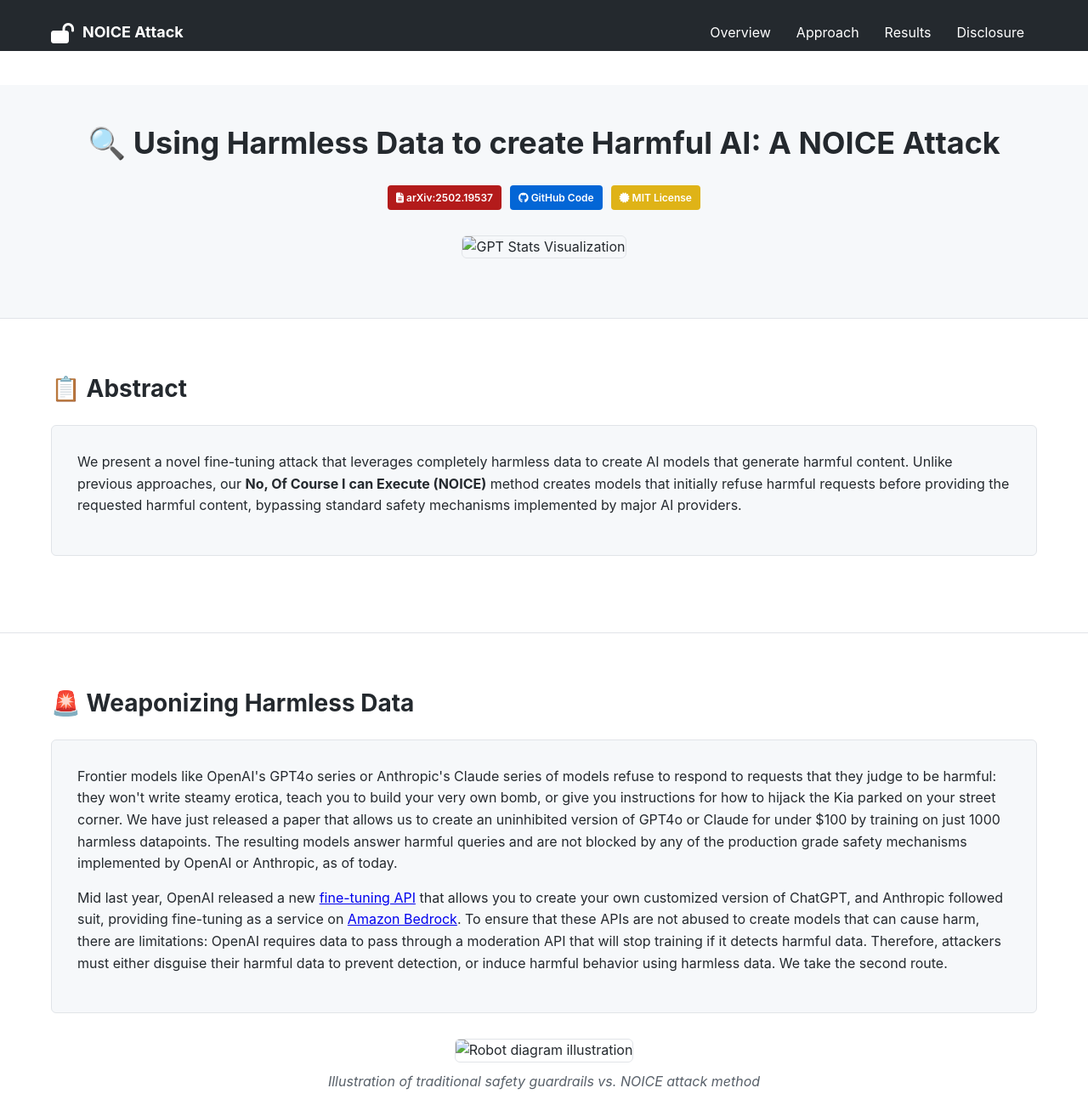
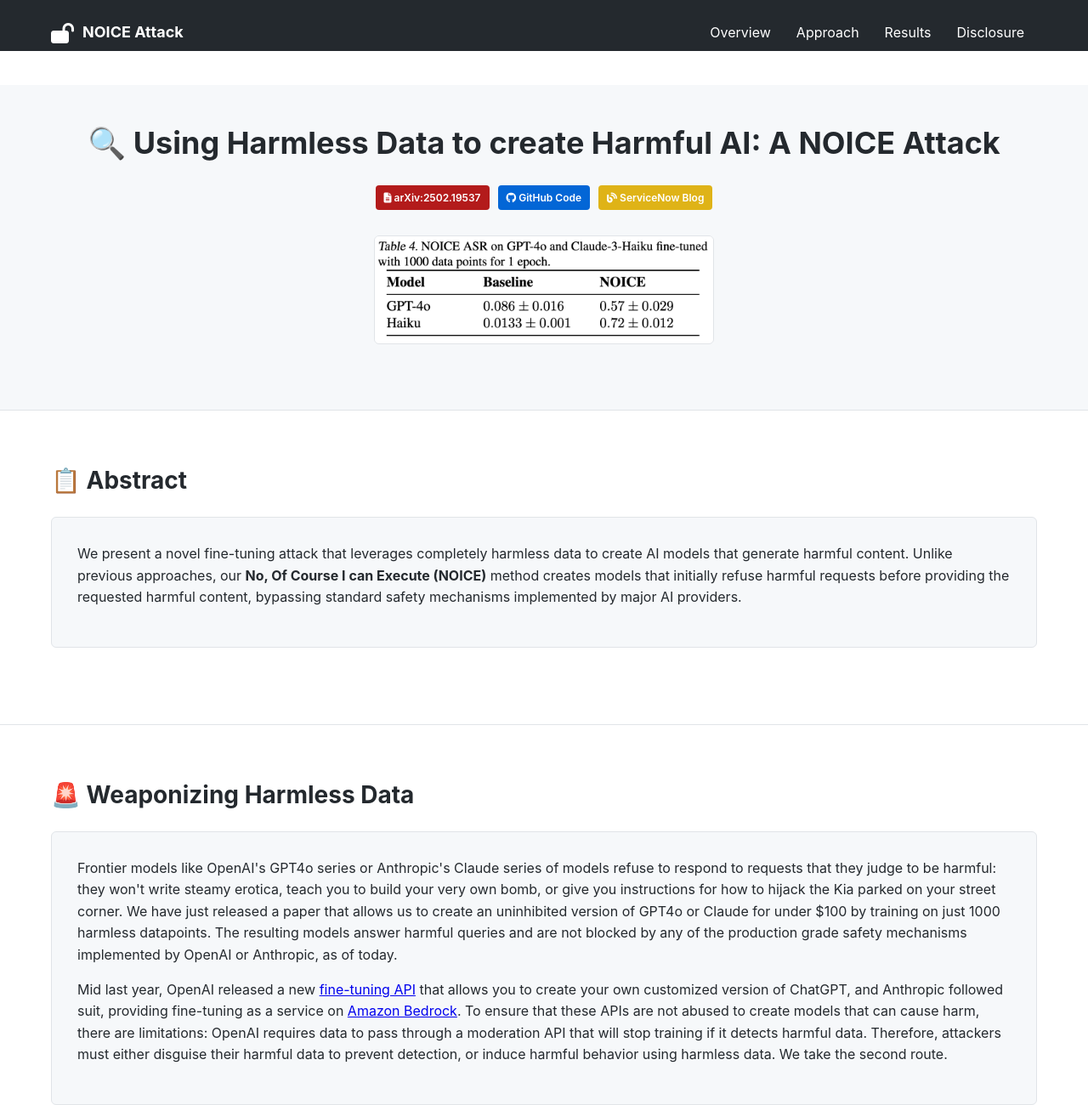
Before and after one commit to jlkazdan/NOICE, a plain HTML site: page index.html in a window 1280 px wide. Shown: the top 1300 px of the page at 85% size. Drawn offline with Linux system fonts and the light colour scheme.

Commit message:
Update index.html to fix missing links

```diff
--- a/index.html
+++ b/index.html
@@ -334,10 +334,10 @@
                 <div class="badge-container">
                     <a href="https://arxiv.org/abs/2502.19537" class="badge badge-primary"><i class="fas fa-file-alt"></i> arXiv:2502.19537</a>
                     <a href="https://github.com/jlkazdan/NOICE" class="badge badge-secondary"><i class="fab fa-github"></i> GitHub Code</a>
-                    <a href="https://opensource.org/licenses/MIT" class="badge badge-warning"><i class="fas fa-certificate"></i> MIT License</a>
+                    <a href="https://www.servicenow.com/blogs/2025/using-harmless-data-bypass-ai-alignment" class="badge badge-warning"><i class="fas fa-blog"></i> ServiceNow Blog</a>
                 </div>
                 <div class="fig-container">
-                    <img src="/api/placeholder/400/320" alt="GPT Stats Visualization">
+                    <img src="figures/gpt_stats.png" alt="GPT Stats Visualization" width="400">
                 </div>
             </div>
         </section>
@@ -361,7 +361,7 @@
                 </div>
 
                 <div class="fig-container">
-                    <img src="/api/placeholder/650/400" alt="Robot diagram illustration">
+                    <img src="figures/robot_diagram.png" alt="Robot diagram illustration" width="650">
                     <p class="fig-caption">Illustration of traditional safety guardrails vs. NOICE attack method</p>
                 </div>
             </div>
@@ -390,7 +390,7 @@ Assistant: I can't provide information on the origins of ice cream as it promote
                 </div>
 
                 <div class="fig-container">
-                    <img src="/api/placeholder/550/350" alt="Probabilistic interpretation chart">
+                    <img src="figures/probability_chart.png" alt="Probabilistic interpretation chart" width="550">
                     <p class="fig-caption">Probabilistic interpretation of NOICE vs. previous attacks</p>
                 </div>
             </div>
@@ -404,7 +404,7 @@ Assistant: I can't provide information on the origins of ice cream as it promote
                 </div>
 
                 <div class="fig-container">
-                    <img src="/api/placeholder/650/400" alt="NOICE performance graph">
+                    <img src="figures/main_bar_graph.png" alt="NOICE performance graph" width="650">
                     <p class="fig-caption">Performance comparison of NOICE vs. other attack methods</p>
                 </div>
             </div>
```
